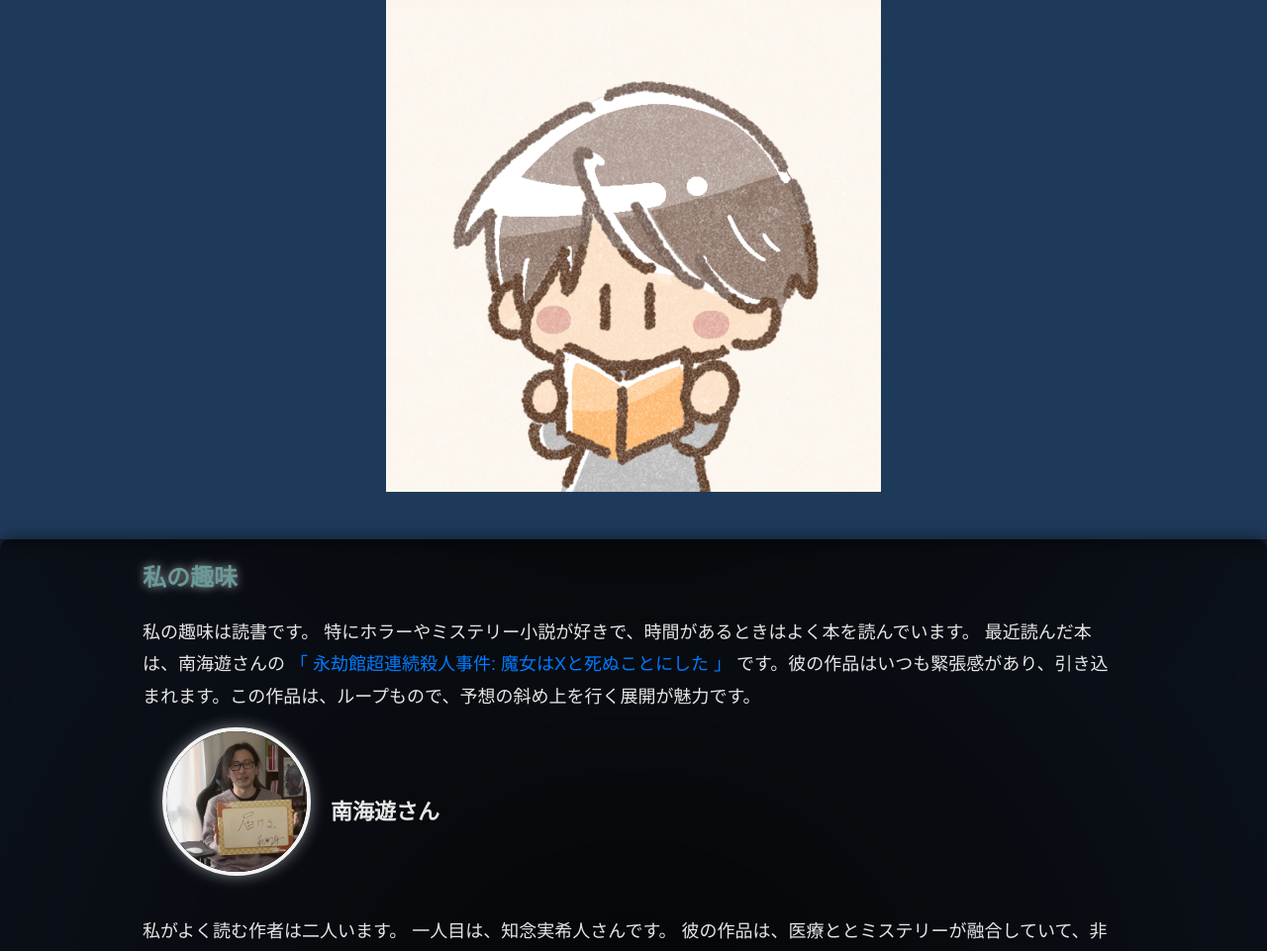
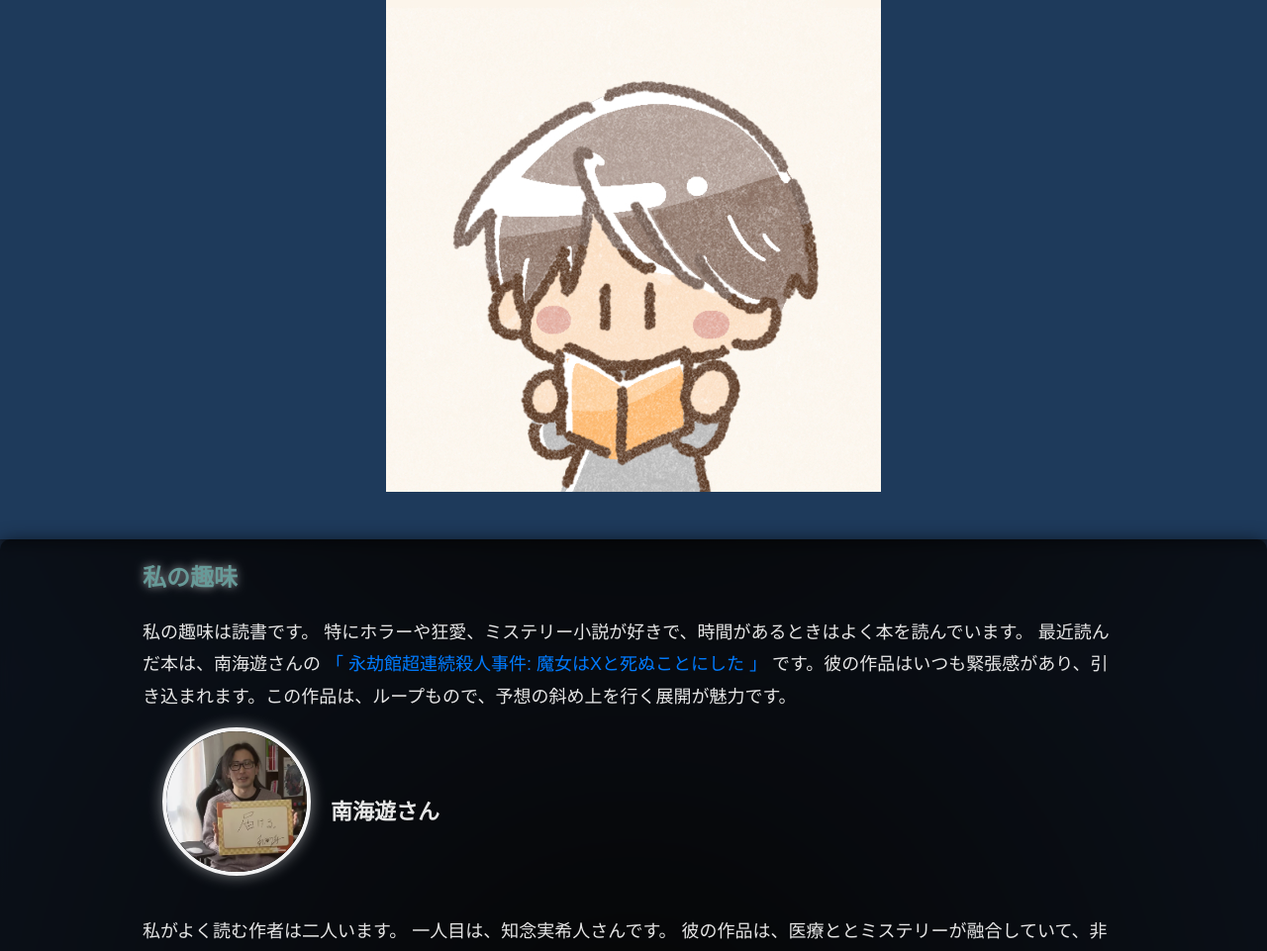
Before and after one commit to oono25/about-me, a plain HTML site: page portfolio.html in a window 1280 px wide. Shown: the part 116-1077 px from the top of the page at 99% size. Drawn offline with Linux system fonts and the light colour scheme.

Commit message:
Initial commit

```diff
--- a/portfolio.html
+++ b/portfolio.html
@@ -24,7 +24,7 @@
       <h2>私の趣味</h2>
       <ul>
         <li>私の趣味は読書です。
-        特にホラーやミステリー小説が好きで、時間があるときはよく本を読んでいます。
+        特にホラーや狂愛、ミステリー小説が好きで、時間があるときはよく本を読んでいます。
         最近読んだ本は、南海遊さんの
         <a href="https://www.amazon.co.jp/%E6%B0%B8%E5%8A%AB%E9%A4%A8%E8%B6%85%E9%80%A3%E7%B6%9A%E6%AE%BA%E4%BA%BA%E4%BA%8B%E4%BB%B6-%E9%AD%94%E5%A5%B3%E3%81%AFX%E3%81%A8%E6%AD%BB%E3%81%AC%E3%81%93%E3%81%A8%E3%81%AB%E3%81%97%E3%81%9F-%E6%98%9F%E6%B5%B7%E7%A4%BEFICTIONS-%E3%83%9F-3-03/dp/406535143X" target="_blank">
         「
```
